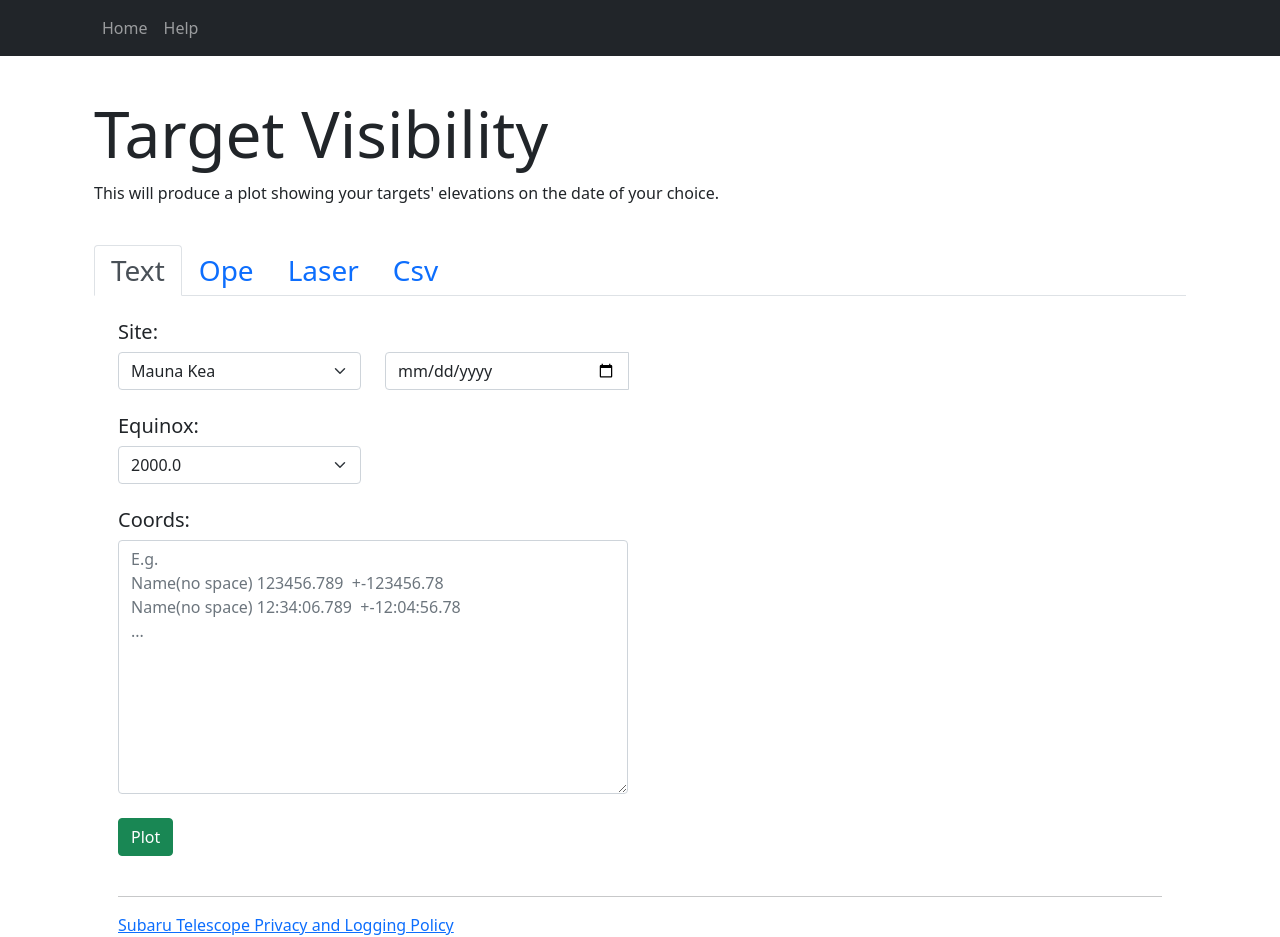
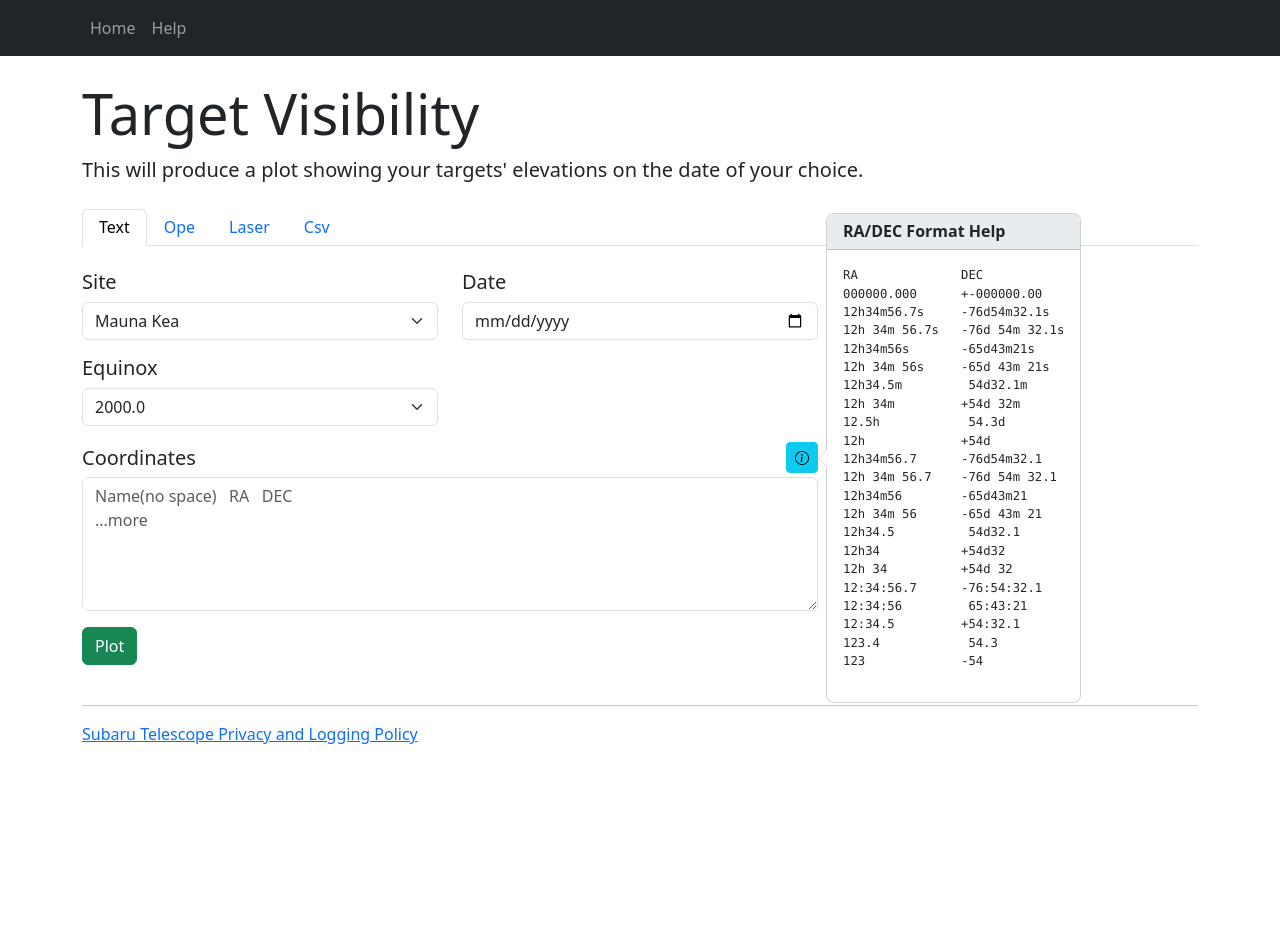
Before and after one commit to naojsoft/tgtvis, a Flask app: template app/templates/menu.html in a window 1280 px wide. After the commit the page ends 744 px from the top, so only its background shows below. Run offline with Flask 3, Linux system fonts and the light colour scheme; the template is opened without the code that fills it, so the values that code supplies are empty; parts of the project's set-up code (start-up, migrations or seed data) failed here and were passed over; some libraries are stand-ins or nearby versions.

Commit message:
accept various ra/dec inputs formats, upgraded bootstrap, updated to py313, fixed/improved regrex.

```diff
--- a/app/main/routes.py
+++ b/app/main/routes.py
@@ -236,7 +236,6 @@ def Ope():
         html = html.encode('utf-8')
         return html
 
-
 @main.route('/Text', methods=['POST'])
 def Text():
 
@@ -244,8 +243,9 @@ def Text():
         return redirect(url_for('main.index'))
 
     equinox = request.form.get('equinox')
-    radec = request.form.get('radec')
-    targets = helper.text_dict(radec=radec, equinox=equinox, logger=app.logger)
+    target = request.form.get('target').strip()
+    app.logger.debug(f'target={target}')
+    targets = helper.text_dict(target=target, equinox=equinox, logger=app.logger)
     mysite = helper.site(request.form.get('site'))
     mydate = request.form.get('date')
 
--- /dev/null
+++ b/app/static/js/radec_format.js
@@ -0,0 +1,88 @@
+document.addEventListener('DOMContentLoaded', function () {
+  const popoverBtn = document.getElementById('popoverBtn');
+
+  if (!popoverBtn) return; // Exit if button not found (i.e., not on the 'text' tab page)
+
+  const popover = new bootstrap.Popover(popoverBtn, {
+    html: true,
+    trigger: 'manual',
+    customClass: 'custom-popover',
+    content: `
+<pre>RA              DEC
+000000.000      +-000000.00
+12h34m56.7s     -76d54m32.1s
+12h 34m 56.7s   -76d 54m 32.1s
+12h34m56s       -65d43m21s
+12h 34m 56s     -65d 43m 21s
+12h34.5m         54d32.1m
+12h 34m         +54d 32m
+12.5h            54.3d
+12h             +54d
+12h34m56.7      -76d54m32.1
+12h 34m 56.7    -76d 54m 32.1
+12h34m56        -65d43m21
+12h 34m 56      -65d 43m 21
+12h34.5          54d32.1
+12h34           +54d32
+12h 34          +54d 32
+12:34:56.7      -76:54:32.1
+12:34:56         65:43:21
+12:34.5         +54:32.1
+123.4            54.3
+123             -54 </pre>
+    `
+  });
+
+  let isPopoverShown = false;
+
+  function showPopover() {
+    if (!isPopoverShown) {
+      popover.show();
+      popoverBtn.classList.add('active');
+      isPopoverShown = true;
+    }
+  }
+
+  function hidePopover() {
+    if (isPopoverShown) {
+      popover.hide();
+      popoverBtn.classList.remove('active');
+      isPopoverShown = false;
+    }
+  }
+
+  function updatePopoverBasedOnTab(activeTabId) {
+    if (activeTabId === 'text') {
+      showPopover();
+    } else {
+      hidePopover();
+    }
+  }
+
+  // Toggle manually via click
+  popoverBtn.addEventListener('click', () => {
+    if (isPopoverShown) {
+      hidePopover();
+    } else {
+      showPopover();
+    }
+  });
+
+  // Listen for Bootstrap tab changes
+  const tabLinks = document.querySelectorAll('.nav-tabs .nav-link');
+  tabLinks.forEach(link => {
+    link.addEventListener('shown.bs.tab', event => {
+      const href = event.target.getAttribute('data-bs-target'); // e.g. "#text"
+      const activeTabId = href ? href.replace('#', '') : '';
+      updatePopoverBasedOnTab(activeTabId);
+    });
+  });
+
+  // Initial check this after the DOM is ready
+  const activeLink = document.querySelector('.nav-tabs .nav-link.active');
+  if (activeLink) {
+    const initialTabId = activeLink.getAttribute('data-bs-target').replace('#', '');
+    updatePopoverBasedOnTab(initialTabId);
+  }
+
+});
--- a/app/templates/base.html
+++ b/app/templates/base.html
@@ -8,8 +8,18 @@
       <meta name="viewport" content="width=device-width, initial-scale=1, shrink-to-fit=no">
 
       {% block styles %}
-          {{ bootstrap.load_css() }}
-          <link href="https://cdn.jsdelivr.net/npm/bootstrap@5.1.3/dist/css/bootstrap.min.css" rel="stylesheet" integrity="sha384-1BmE4kWBq78iYhFldvKuhfTAU6auU8tT94WrHftjDbrCEXSU1oBoqyl2QvZ6jIW3" crossorigin="anonymous">
+      {{ bootstrap.load_css() }}
+
+      <!-- Bootstrap 5.3.5 CSS -->
+      <link href="https://cdn.jsdelivr.net/npm/bootstrap@5.3.5/dist/css/bootstrap.min.css" rel="stylesheet">
+
+      <!-- Bootstrap Icons -->
+      <link href="https://cdn.jsdelivr.net/npm/bootstrap-icons/font/bootstrap-icons.css" rel="stylesheet">
+
+
+      <!--
+          <link href="https://cdn.jsdelivr.net/npm/bootstrap@5.3.3/dist/css/bootstrap.min.css" rel="stylesheet" integrity="sha384-1BmE4kWBq78iYhFldvKuhfTAU6auU8tT94WrHftjDbrCEXSU1oBoqyl2QvZ6jIW3" crossorigin="anonymous">
+      -->
       {% endblock %}
   {% endblock %}
 </head>
@@ -44,7 +54,20 @@
 
 {% block scripts %}
 {{ bootstrap.load_js() }}
-<script src="https://cdn.jsdelivr.net/npm/bootstrap@5.1.3/dist/js/bootstrap.bundle.min.js" integrity="sha384-ka7Sk0Gln4gmtz2MlQnikT1wXgYsOg+OMhuP+IlRH9sENBO0LRn5q+8nbTov4+1p" crossorigin="anonymous"></script>
+
+
+<!-- Bootstrap 5.3.5 JS Bundle (includes Popper.js) -->
+
+<script src="https://cdn.jsdelivr.net/npm/bootstrap@5.3.5/dist/js/bootstrap.bundle.min.js"></script>
+
+<!--
+    <script src="https://cdn.jsdelivr.net/npm/bootstrap@5.3.5/dist/js/bootstrap.bundle.min.js" integrity="sha384-ka7Sk0Gln4gmtz2MlQnikT1wXgYsOg+OMhuP+IlRH9sENBO0LRn5q+8nbTov4+1p" crossorigin="anonymous"></script>
+-->
+
+<!-- radec format -->
+    <script type=text/javascript src="{{ url_for('static', filename='js/radec_format.js') }}"></script>
+
+
 {% endblock %}
 
 </body>
--- a/app/templates/csv.html
+++ b/app/templates/csv.html
@@ -1,99 +1,96 @@
- <form  class="entry form-inline" action="Csv" method="POST" id="csvP" enctype="multipart/form-data">
+<form action="Csv" method="POST" id="csvP" enctype="multipart/form-data">
 
-    <div class="row">
-    <div class="col-sm-3">
-    <label for="site" class='h5'>Site:</label>
-    <div class="input-group">
-    <select name="site" id='site' class="form-select form-control">
+  <!-- Site and Date -->
+  <div class="row mb-3">
+    <div class="col-md-4">
+      <label for="site" class="form-label h5">Site</label>
+      <select name="site" id="site" class="form-select" required>
         <option value="subaru">Mauna Kea</option>
       </select>
     </div>
+
+    <div class="col-md-4">
+      <label for="empty" class="form-label h5">Date</label>
+      <input type="date" id="empty" name="date" class="form-control" required aria-required="true">
+    </div>
   </div>
 
-    <div class="col-sm-3">
-    <label for="empty" class='h5'>&nbsp;  </label>
-    <div class="input-group date">
-    <input type="date" id='empty' size="11" class="form-control"  name="date" required aria-required="true">
-    <div class="input-group-addon">
-    <span class="glyphicon glyphicon-calendar"></span>
+  <!-- CSV File Upload -->
+  <div class="row mb-3">
+    <div class="col-md-6">
+      <label for="csvfile" class="form-label h5">CSV File(s)</label>
+      <input class="form-control" type="file" id="csvfile" name="csv[]" required multiple aria-required="true" accept=".csv,.txt">
+      <div class="form-text">Upload one or more CSV files (.csv or .txt).</div>
+    </div>
+  </div>
+
+  <!-- Header checkbox -->
+  <div class="row mb-3">
+    <div class="col-md-4">
+      <div class="form-check">
+        <input class="form-check-input" type="checkbox" value="1" name="header" id="csvheader">
+        <label class="form-check-label" for="csvheader">Has header?</label>
       </div>
     </div>
   </div>
 
+  <!-- RA/DEC format selection -->
+  <div class="row mb-4">
+    <div class="col-md-6">
+      <label class="form-label h5">RA/DEC Format</label><br>
+      <div class="form-check form-check-inline">
+        <input class="form-check-input" type="radio" name="radec" id="radecHour" value="hms" checked>
+        <label class="form-check-label" for="radecHour">Ra/Dec in hms/dms</label>
       </div>
-
-    <br>
-
-    <div class="row">
-    <div class="col-sm-6">
-    <label for="csvfile" class="form-label h5">Csv File:</label>
-    <input class="form-control" type="file" id="csvfile" name="csv[]"  required  multiple>
-    </div>
-    </div>
-
-    <br>
-
-    <div class="row">
-    <div class="col-sm-3">
-    <div class="form-check">
-    <input class="form-check-input" type="checkbox" value="1" name='header' id="csvheader">
-    <label class="form-check-label" for="csvheader">
-    Has header?
-    </label>
+      <div class="form-check form-check-inline">
+        <input class="form-check-input" type="radio" name="radec" id="radecDeg" value="deg">
+        <label class="form-check-label" for="radecDeg">Ra/Dec in Degree</label>
       </div>
     </div>
   </div>
 
-    <div class="row">
-    <div class="col-sm-6">
-    <div class="form-check form-check-inline">
-    <input class="form-check-input" type="radio" name="radec" id="radecHour" checked>
-    <label class="form-check-label" for="radecHour">
-    Ra/Dec in hms/dms
-    </label>
+  <!-- Submit Button -->
+  <div class="row mb-4">
+    <div class="col-auto">
+      <button type="submit" class="btn btn-success" id="plot">Plot</button>
     </div>
-    <div class="form-check form-check-inline">
-    <input class="form-check-input" type="radio" name="radec" id="radecDeg">
-    <label class="form-check-label" for="radecDeg">
-    Ra/Dec in Degree
-    </label>
   </div>
-    <br>
-
-    <br>
-    <input type=submit value="Plot" form="csvP" class="btn btn-success" id="plot">
-
 </form>
 
-<br><br><br>
-
+<!-- Help Section -->
 <div class="row">
-<div class="col-sm-12">
+  <div class="col-md-12">
     <details>
-<summary>CSV Help</summary>
-    <dl>
-    <dd>- Upload csv with/out header file(s).  Checkbox for header</dd>
-    <dd>- Csv with header,  header required keywords are "name", "ra", "dec", and "equinox" in any order. lowercae/mixed-case/upercase are acceptable.</dd>
-    <dd>- Csv without header,  "name", "ra", "dec", and "equinox" have to be in order.</dd>
-    <dd>- Ra/Dec format: hhmmss.s*/hh:mm:ss.s*, +-dd:mm:ss.s*/ddmmss.s*  or degree. Checkbox for either hms/dms or degree</dd>
+      <summary class="h5 mb-2">CSV Help</summary>
+      <dl class="mb-3">
+        <dd>- Upload CSV file(s), with or without a header row.</dd>
+        <dd>- If the CSV has a header, required columns: <code>name</code>, <code>ra</code>, <code>dec</code>, <code>equinox</code> (case-insensitive, any order).</dd>
+        <dd>- If no header, order must be: <code>name</code>, <code>ra</code>, <code>dec</code>, <code>equinox</code>.</dd>
+        <dd>- RA/Dec accepted formats:
+          <ul>
+            <li><b>hms/dms</b>: <code>hhmmss.s</code>, <code>hh:mm:ss.s</code>, etc.</li>
+            <li><b>degrees</b>: <code>123.456</code>, <code>-54.321</code>, etc.</li>
+          </ul>
+        </dd>
       </dl>
 
-<pre style="background-color: #EBECE4;">
-e.g.
-csv with header.  ra/dec in hms/dms
-ra, Dec, equinox, NAME,  comment,  etc
-000000.00, +000000.0, 2000.0, AAA,  foo, 123
+      <pre class="p-3 rounded bg-light">
+Examples:
+
+With header, RA/Dec in hms/dms:
+ra, Dec, equinox, NAME, comment
+000000.00, +000000.0, 2000.0, AAA, foo
 00:00:00.00, +00:00:00.0, 2000.0, BBB, hoo, abc
 
-csv with header.  ra/dec in deg
+With header, RA/Dec in degrees:
 ra, Dec, equinox, NAME
-0.00, 0.0, 2000.0, subaru
+0.00, 0.0, 2000.0, Subaru
 
-csv without header.  ra/dec in hms/dms
-HI, 000000.00, +000000.0, 2000.0
+Without header, RA/Dec in hms/dms:
+HI, 00:50:00.00, -10:00:00.0, 2000.0
 HI, 00:50:00.00, -10:00:00.0, 2000.0
 
-csv without header.  ra/dec in degree
+Without header, RA/Dec in degrees:
 HI, 359.99, 89.99, 2000.0
       </pre>
     </details>
--- a/app/templates/laser.html
+++ b/app/templates/laser.html
@@ -1,30 +1,29 @@
- <form  class="entry form-inline" action="Laser" method="POST" id="laserC" enctype="multipart/form-data">
+<form action="Laser" method="POST" id="laserC" enctype="multipart/form-data">
 
-    <div class="row">
-    <div class="col-sm-3">
-    <label for="site" class='h5'>Site:</label>
-    <div class="input-group">
-    <select name="site" id='site' class="form-select form-control">
-    <option value="subaru">Mauna Kea</option>
-    </select>
+  <!-- Site Selection -->
+  <div class="row mb-3">
+    <div class="col-md-4">
+      <label for="site" class="form-label h5">Site</label>
+      <select name="site" id="site" class="form-select" required>
+        <option value="subaru">Mauna Kea</option>
+      </select>
     </div>
+  </div>
+
+  <!-- Laser File Upload -->
+  <div class="row mb-4">
+    <div class="col-md-6">
+      <label for="laserfile" class="form-label h5">Laser File</label>
+      <input class="form-control" type="file" id="laserfile" name="laser" required aria-required="true" accept=".txt,.laser">
+      <div class="form-text">Upload a valid .laser or .txt file.</div>
     </div>
+  </div>
 
+  <!-- Submit Button -->
+  <div class="row">
+    <div class="col-auto">
+      <button type="submit" class="btn btn-success" id="plot">Plot</button>
     </div>
-
-    <br>
-
-    <div class="row">
-    <div class="col-sm-3">
-    <label for="laserfile" class="form-label h5">Laser File:</label>
-    <input class="form-control" type="file" id="laserfile" name="laser"  required>
-    </div>
-    </div>
-
-   <!--
-    <p><input type=file name="laser" required aria-required="true" class="filestyle" data-buttonBefore="true" data-buttonName="btn-primary" data-placeholder="laser collision file">     -->
-
-     <br><br>
-     <input type=submit value="Plot" form="laserC" class="btn btn-success" id="plot">
+  </div>
 
 </form>
--- a/app/templates/menu.html
+++ b/app/templates/menu.html
@@ -3,48 +3,45 @@
 {% block title %}Targets{% endblock %}
 
 {% block page_content %}
-<br>
+<div class="container mt-4">
 
-<div class="container mt-3">
+  <!-- Header -->
+  <div class="page-header mb-4">
+    <h1 class="display-4">Target Visibility</h1>
+    <p class="lead">This will produce a plot showing your targets' elevations on the date of your choice.</p>
+  </div>
 
-    <div class="page-header">
-      <h1 class="display-3">Target Visibility</h1>
-      <p>This will produce a plot showing your targets' elevations on the date of your choice.</p>
-    </div>
-  <br>
-  <!-- Nav tabs -->
-  <ul class="nav nav-tabs" role="tablist">
-    <li class="nav-item">
-      <a class="nav-link active h3"  data-bs-toggle="tab" href="#text">Text</a>
+  <!-- Nav Tabs -->
+  <ul class="nav nav-tabs" id="targetTabs" role="tablist">
+    <li class="nav-item" role="presentation">
+      <button class="nav-link active h5" id="text-tab" data-bs-toggle="tab" data-bs-target="#text" type="button" role="tab" aria-controls="text" aria-selected="true">Text</button>
     </li>
-    <li class="nav-item">
-      <a class="nav-link h3" data-bs-toggle="tab" href="#ope">Ope</a>
+    <li class="nav-item" role="presentation">
+      <button class="nav-link h5" id="ope-tab" data-bs-toggle="tab" data-bs-target="#ope" type="button" role="tab" aria-controls="ope" aria-selected="false">Ope</button>
     </li>
-    <li class="nav-item">
-      <a class="nav-link h3" data-bs-toggle="tab" href="#laser">Laser</a>
+    <li class="nav-item" role="presentation">
+      <button class="nav-link h5" id="laser-tab" data-bs-toggle="tab" data-bs-target="#laser" type="button" role="tab" aria-controls="laser" aria-selected="false">Laser</button>
     </li>
-    <li class="nav-item">
-      <a class="nav-link h3" data-bs-toggle="tab" href="#csv">Csv</a>
+    <li class="nav-item" role="presentation">
+      <button class="nav-link h5" id="csv-tab" data-bs-toggle="tab" data-bs-target="#csv" type="button" role="tab" aria-controls="csv" aria-selected="false">Csv</button>
     </li>
   </ul>
 
-  <!-- Tab panes -->
-  <div class="tab-content">
-    <div id="text" class="container tab-pane active"><br>
+  <!-- Tab Content -->
+  <div class="tab-content pt-4" id="targetTabsContent">
+    <div class="tab-pane fade show active" id="text" role="tabpanel" aria-labelledby="text-tab">
       {% include "text.html" %}
     </div>
-    <div id="ope" class="container tab-pane fade"><br>
+    <div class="tab-pane fade" id="ope" role="tabpanel" aria-labelledby="ope-tab">
       {% include "ope.html" %}
     </div>
-    <div id="laser" class="container tab-pane fade"><br>
-       {% include "laser.html" %}
+    <div class="tab-pane fade" id="laser" role="tabpanel" aria-labelledby="laser-tab">
+      {% include "laser.html" %}
     </div>
-    <div id="csv" class="container tab-pane fade"><br>
-       {% include "csv.html" %}
+    <div class="tab-pane fade" id="csv" role="tabpanel" aria-labelledby="csv-tab">
+      {% include "csv.html" %}
     </div>
+  </div>
 
-  </div>
 </div>
-
-
 {% endblock %}
--- a/app/templates/ope.html
+++ b/app/templates/ope.html
@@ -1,53 +1,46 @@
-<form  class="entry form-inline" action="Ope" method="POST" id="opeP" enctype="multipart/form-data">
+<form action="Ope" method="POST" id="opeP" enctype="multipart/form-data">
 
-    <div class="row">
-    <div class="col-sm-3">
-    <label for="site" class='h5'>Site:</label>
-    <div class="input-group">
-    <select name="site" id='site' class="form-select form-control">
+  <!-- Site & Date -->
+  <div class="row mb-3">
+    <div class="col-md-4">
+      <label for="site" class="form-label h5">Site</label>
+      <select name="site" id="site" class="form-select" required>
         <option value="subaru">Mauna Kea</option>
       </select>
     </div>
-    </div>
 
-    <div class="col-sm-3">
-    <label for="empty" class='h5'>&nbsp;  </label>
-    <div class="input-group date">
-    <input type="date" id='empty' size="11" class="form-control"  name="date" required aria-required="true">
-    <div class="input-group-addon">
-    <span class="glyphicon glyphicon-calendar"></span>
-    </div>
-    </div>
+    <div class="col-md-4">
+      <label for="empty" class="form-label h5">Date</label>
+      <input type="date" id="empty" name="date" class="form-control" required aria-required="true">
     </div>
   </div>
 
-    <br>
-
-    <div class="row">
-    <div class="col-sm-3">
-    <label for="equinox" class='h5'>Equinox:</label>
-    <select name="equinox" id='equinox' class="form-select form-control">
-    <option selected="selected" >2000.0</option>
+  <!-- Equinox -->
+  <div class="row mb-3">
+    <div class="col-md-4">
+      <label for="equinox" class="form-label h5">Equinox</label>
+      <select name="equinox" id="equinox" class="form-select">
+        <option selected>2000.0</option>
         <option>1950.0</option>
         <option>1900.0</option>
       </select>
     </div>
   </div>
 
-    <br>
-
-    <div class="row">
-    <div class="col-sm-6">
-    <label for="opefile" class="form-label h5">Ope File:</label>
-    <input class="form-control" type="file" id="opefile" name="ope[]"  required  multiple>
+  <!-- File Upload -->
+  <div class="row mb-4">
+    <div class="col-md-6">
+      <label for="opefile" class="form-label h5">Ope File(s)</label>
+      <input class="form-control" type="file" id="opefile" name="ope[]" multiple required aria-required="true" accept=".ope,.prm,.txt">
+      <div class="form-text">Select one or more .ope or .prm files.</div>
     </div>
   </div>
 
-    <!--
-    <p><input type="file" name="ope[]" required aria-required="true" class="filestyle" data-buttonBefore="true" data-buttonName="btn-primary" data-placeholder="ope,prm files"  multiple="">
-     -->
-
-    <br><br>
-    <input type="submit" value="Plot" form="opeP" class="btn btn-success" id="opeplot">
+  <!-- Submit Button -->
+  <div class="row">
+    <div class="col-auto">
+      <button type="submit" class="btn btn-success" id="opeplot">Plot</button>
+    </div>
+  </div>
 
 </form>
--- a/app/templates/text.html
+++ b/app/templates/text.html
@@ -1,50 +1,68 @@
-<form class="entry form-inline" action="Text" method="POST" id="textP">
+<style>
+  .custom-popover {
+    max-width: 400px !important;
+    width: auto;
+  }
 
-    <div class="row">
-    <div class="col-sm-3">
-    <label for="site" class='h5'>Site:</label>
-    <div class="input-group">
-    <select name="site" id='site' class="form-select form-control">
+  .popover-header {
+    font-weight: bold;
+  }
+</style>
+
+<form action="Text" method="POST" id="textP">
+
+  <!-- Site and Date -->
+  <div class="row mb-3">
+    <div class="col-md-4">
+      <label for="site" class="form-label h5">Site</label>
+      <select name="site" id="site" class="form-select" required>
         <option value="subaru">Mauna Kea</option>
       </select>
     </div>
-    </div>
 
-    <div class="col-sm-3">
-    <label for="empty" class='h5'>&nbsp;  </label>
-    <div class="input-group date">
-    <input type="date" id='empty' size="11" class="form-control"  name="date" required aria-required="true">
-    <div class="input-group-addon">
-    <span class="glyphicon glyphicon-calendar"></span>
-    </div>
-    </div>
+    <div class="col-md-4">
+      <label for="empty" class="form-label h5">Date</label>
+      <input type="date" id="empty" name="date" class="form-control" required aria-required="true">
     </div>
   </div>
 
-    <br>
-
-    <div class="row">
-    <div class="col-sm-3">
-    <label for="equinox" class='h5'>Equinox:</label>
-    <select name="equinox" id='equinox' class="form-select form-control">
-    <option selected="selected" >2000.0</option>
+  <!-- Equinox -->
+  <div class="row mb-3">
+    <div class="col-md-4">
+      <label for="equinox" class="form-label h5">Equinox</label>
+      <select name="equinox" id="equinox" class="form-select">
+        <option selected>2000.0</option>
         <option>1950.0</option>
         <option>1900.0</option>
       </select>
     </div>
   </div>
 
-    <br>
-
-    <div class="row">
-    <div class="col-sm-6 table-responsive">
-    <label for="coord" class='h5'>Coords:</label>
-    <textarea name="radec" id='coord' rows="10" cols="50" placeholder="E.g.&#10;Name(no space) 123456.789  +-123456.78&#10;Name(no space) 12:34:06.789  +-12:04:56.78&#10;..." class="form-control"  required></textarea>
+  <!-- Coordinates and Popover Help -->
+  <div class="row mb-3">
+    <div class="col-lg-8">
+      <div class="d-flex justify-content-between align-items-center mb-1">
+        <label for="coord" class="form-label h5 mb-0">Coordinates</label>
+        <button type="button" class="btn btn-sm btn-outline-info" id="popoverBtn" data-bs-toggle="popover" data-bs-placement="right" data-bs-title="RA/DEC Format Help" data-bs-trigger="manual">
+          <i class="bi bi-info-circle"></i>
+        </button>
+      </div>
+      <textarea name="target" id="coord" rows="5" class="form-control" placeholder="Name(no space)   RA   DEC&#10;...more" required></textarea>
     </div>
   </div>
 
-    <br>
-    <input type="submit" value="Plot" form="textP" class="btn btn-success" id="plot">
-
+  <!-- Submit Button -->
+  <div class="row">
+    <div class="col-auto">
+      <button type="submit" class="btn btn-success" id="plot">Plot</button>
+    </div>
+  </div>
 
 </form>
+
+<script>
+document.getElementById('coord').addEventListener('input', function () {
+  this.style.height = 'auto';
+  this.style.height = (this.scrollHeight) + 'px';
+});
+</script>
```
Also changed, not shown: app/main/helper_func.py (+80 -37 lines), app/templates/help.html (+3 -28 lines). Lines whose indentation alone changed are shown as unchanged.
